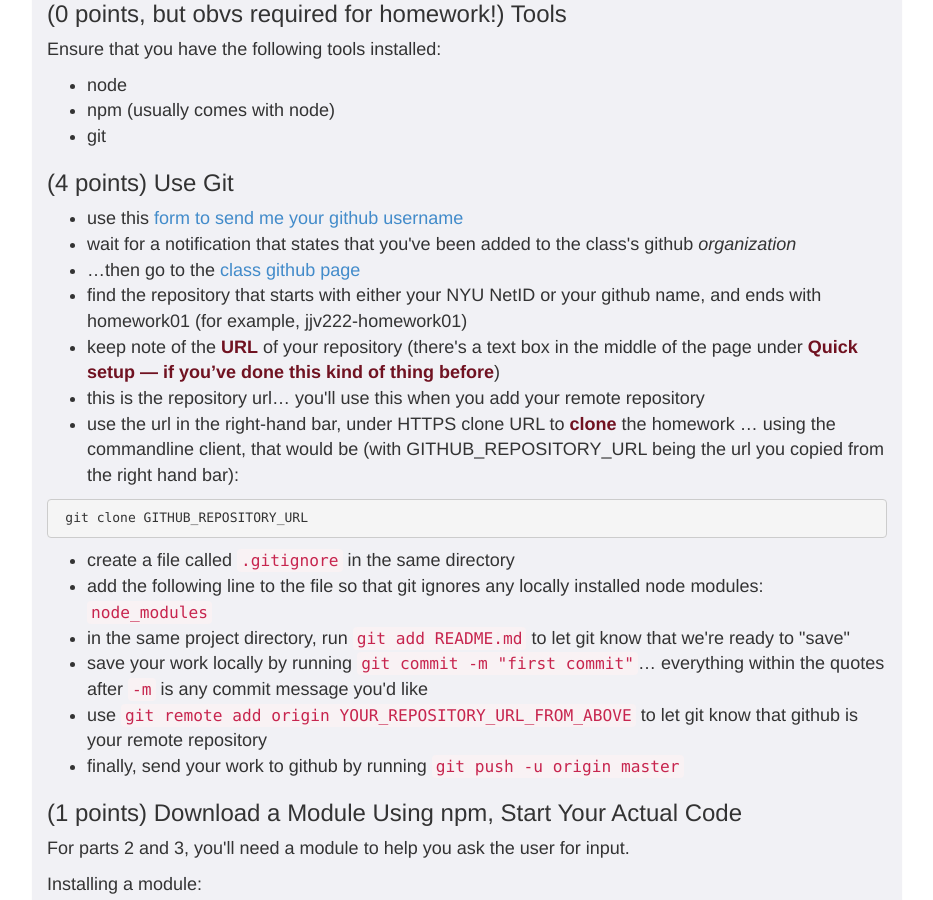
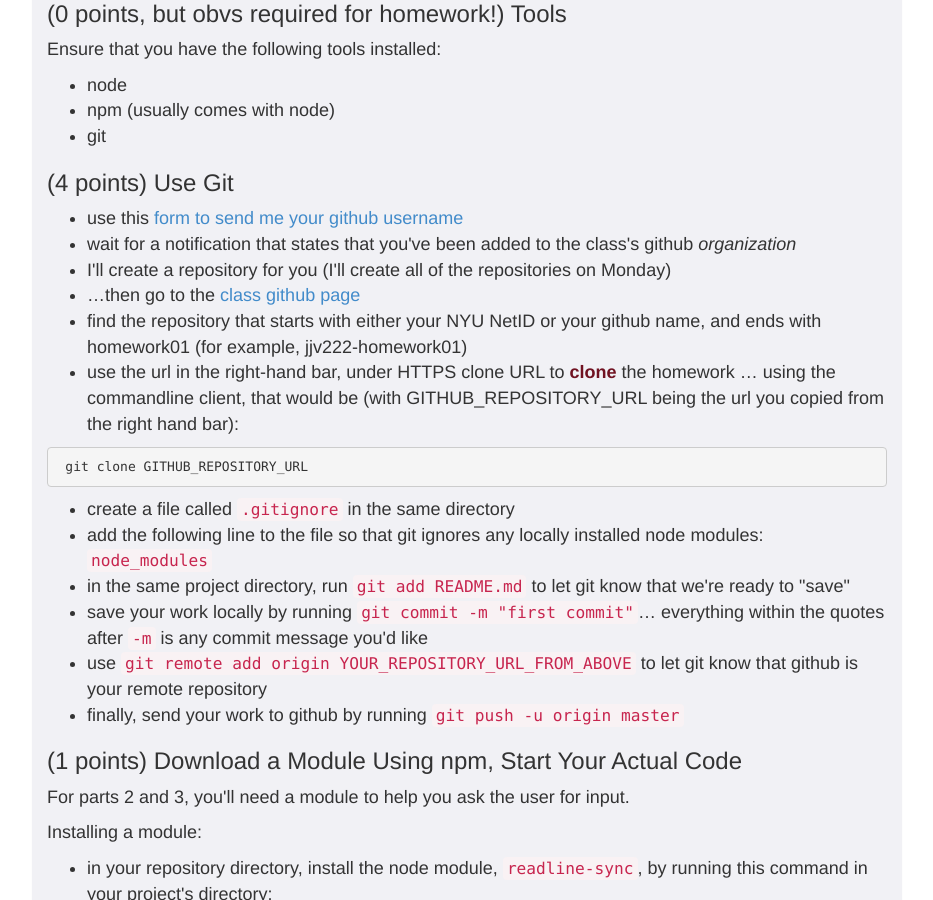
Before and after one commit to jl4282/csci-ua.0480-spring2016-010, a Jekyll site: the page built from homework/01.markdown, in a window 1280 px wide and 900 px high, scrolled down 1024 px. Shown: the whole window, without its empty margins (173-1106 px from the left). Built offline with Jekyll 4.4.1, drawn with Linux system fonts in a browser that asks for light colours.

Commit message:
add details to hw

```diff
--- a/homework/01.markdown
+++ b/homework/01.markdown
@@ -59,10 +59,9 @@ Ensure that you have the following tools installed:
 
 * use this [form to send me your github username](https://docs.google.com/a/nyu.edu/forms/d/1mgHQ2NupHDAlirAcbYjeSShFeAWNyPH1sqCqa7zTe2M/viewform)
 * wait for a notification that states that you've been added to the class's github _organization_
+* I'll create a repository for you (I'll create all of the repositories on Monday)
 * ...then go to the [class github page](https://github.com/nyu-csci-ua-0480-010-spring-2016)
 * find the repository that starts with either your NYU NetID or your github name, and ends with homework01 (for example, jjv222-homework01)
-* keep note of the __URL__ of your repository (there's a text box in the middle of the page under __Quick setup — if you’ve done this kind of thing before__)
-* this is the repository url... you'll use this when you add your remote repository
 * use the url in the right-hand bar, under HTTPS clone URL to __clone__ the homework ... using the commandline client, that would be (with GITHUB_REPOSITORY_URL being the url you copied from the right hand bar):
 <pre><code data-trim contenteditable> git clone GITHUB_REPOSITORY_URL
 </code></pre>
```
